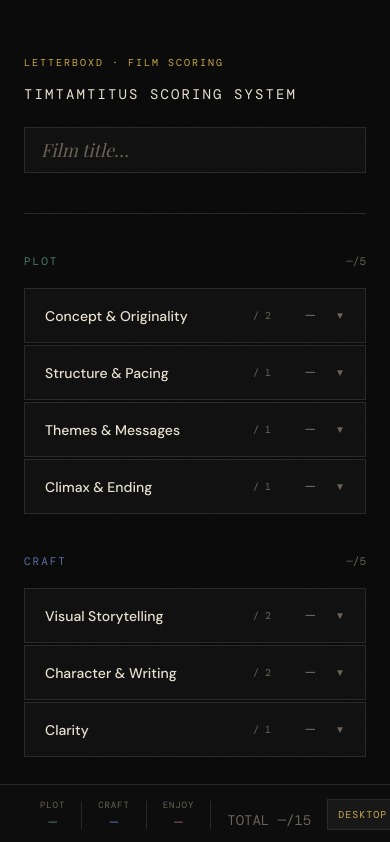
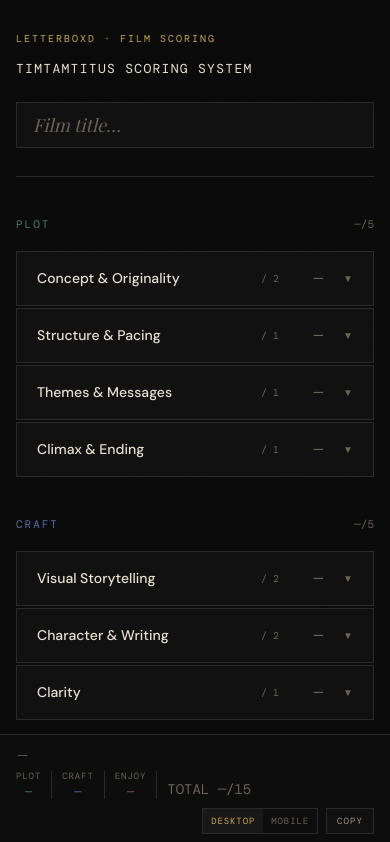
Before and after one commit to timtamtitus/movie-scorer, a plain HTML site: page index.html in a window 390 px wide. Shown: the top 842 px of the page. Drawn offline with nearby package versions, Linux system fonts and the light colour scheme; a web font is replaced by a local one.

Commit message:
Add files via upload

```diff
--- a/index.html
+++ b/index.html
@@ -448,6 +448,48 @@
   }
 
   .criterion-card.open .chevron { transform: rotate(180deg); }
+
+  @media (max-width: 600px) {
+    body { padding: 0 0 130px; }
+
+    .container { padding: 0 16px; }
+
+    header { padding: 32px 0 28px; }
+
+    .main-title { font-size: 13px; letter-spacing: 0.1em; }
+
+    .total-bar { padding: 10px 16px; }
+
+    .total-inner {
+      flex-wrap: wrap;
+      gap: 8px;
+    }
+
+    .total-film-name {
+      width: 100%;
+      flex: none;
+      font-size: 13px;
+    }
+
+    .total-breakdown {
+      flex: 1;
+      gap: 10px;
+    }
+
+    .total-score { font-size: 20px; }
+
+    .action-row { margin-left: auto; }
+
+    .mode-btn { padding: 6px 8px; font-size: 9px; }
+
+    .copy-btn { padding: 6px 10px; font-size: 9px; }
+
+    .benchmark { flex-wrap: wrap; }
+
+    .benchmark-film { font-size: 10px; }
+
+    .total-segment-val { font-size: 12px; }
+  }
 </style>
 </head>
 <body>
@@ -835,7 +877,7 @@
   function buildLines(s, grand, pTotal, cTotal, eTotal, scene, positives, negatives, neutrals, mobile) {
     const B  = mobile ? toBold   : (t) => `<b>${t}</b>`;
     const I  = mobile ? toItalic : (t) => `<i>${t}</i>`;
-    const BI = mobile ? (t) => toBold(toItalic(t)) : (t) => `<b><i>${t}</i></b>`;
+    const BI = (t) => mobile ? toBold(t) : `<b><i>${t}</i></b>`;
 
     const lines = [];
     lines.push(BI(`OVERALL ${grand}/15`));
```
